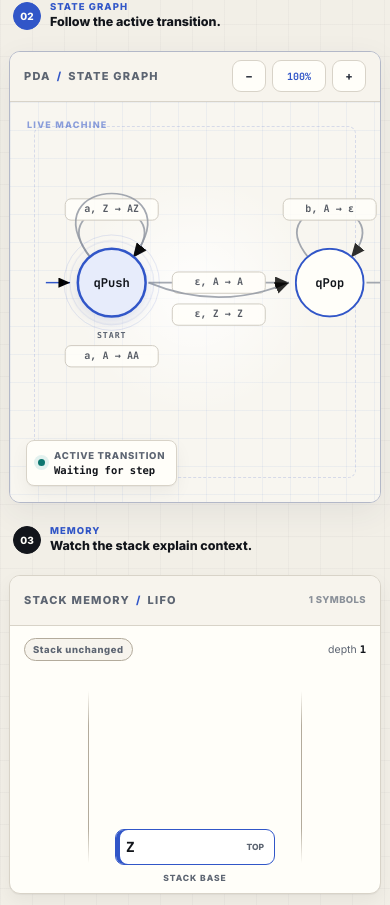
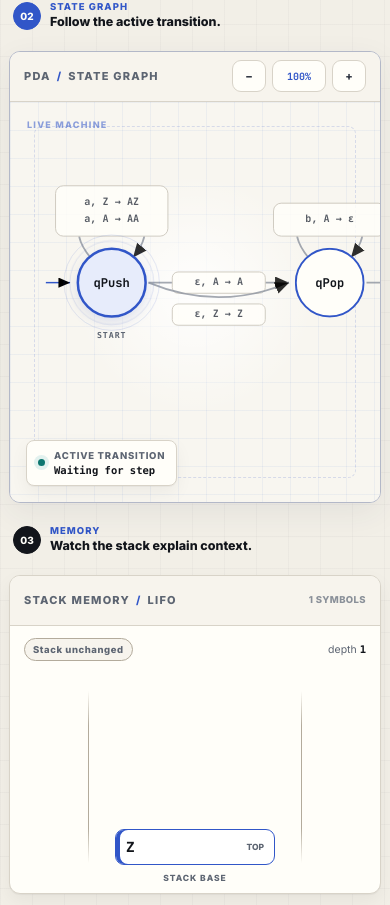
Before and after one commit to KuantumKnight/StackTrace, a React (Vite) app: page / in a window 390 px wide. Shown: the part 1800-2705 px from the top of the page. Built offline with nearby package versions, Linux system fonts and the light colour scheme.

Commit message:
fix(debug): bundle repeated self-loop transitions

```diff
--- a/src/components/MachineView.tsx
+++ b/src/components/MachineView.tsx
@@ -1,6 +1,6 @@
 import { useMemo, useState } from 'react'
-import type { PDA } from '../core/pda/types'
-import { layoutPDAEdges, transitionLabel } from './pdaEditorLayout'
+import type { PDA, PDATransition } from '../core/pda/types'
+import { edgeChipWidth, layoutPDAEdges, transitionLabel } from './pdaEditorLayout'
 
 interface MachineViewProps {
   machine: PDA
@@ -10,7 +10,27 @@ interface MachineViewProps {
 
 const WIDTH = 640
 const HEIGHT = 280
+const LOOP_ROWS_PER_COLUMN = 4
+const LOOP_LINE_HEIGHT = 18
+const LOOP_COLUMN_GAP = 10
+const LOOP_PADDING_X = 10
+const LOOP_PADDING_Y = 8
 const radarStyle = { transformBox: 'fill-box', transformOrigin: 'center' } as const
+
+function clamp(value: number, min: number, max: number) {
+  return Math.min(max, Math.max(min, value))
+}
+
+function groupSelfLoops(transitions: PDATransition[]) {
+  const groups = new Map<string, PDATransition[]>()
+  for (const transition of transitions) {
+    if (transition.from !== transition.to) continue
+    const group = groups.get(transition.from) ?? []
+    group.push(transition)
+    groups.set(transition.from, group)
+  }
+  return groups
+}
 
 export function MachineView({ machine, activeState, activeTransitionId }: MachineViewProps) {
   const [zoom, setZoom] = useState(1)
@@ -19,6 +39,52 @@ export function MachineView({ machine, activeState, activeTransitionId }: Machin
     [machine],
   )
   const activeTransition = machine.transitions.find((transition) => transition.id === activeTransitionId)
+
+  const renderModel = useMemo(() => {
+    const transitionById = new Map(machine.transitions.map((transition) => [transition.id, transition]))
+    const edgeByTransitionId = new Map(edges.map((edge) => [edge.transitionId, edge]))
+    const loopGroups = groupSelfLoops(machine.transitions)
+
+    const regularEdges = edges.flatMap((edge) => {
+      const transition = transitionById.get(edge.transitionId)
+      if (!transition || transition.from === transition.to) return []
+      return [{ edge, transition }]
+    })
+
+    const bundledLoops = Array.from(loopGroups.entries()).flatMap(([stateId, transitions]) => {
+      const state = machine.states.find((item) => item.id === stateId)
+      const representative = edgeByTransitionId.get(transitions[0]?.id ?? '')
+      if (!state || !representative || !transitions.length) return []
+
+      const columnCount = Math.max(1, Math.ceil(transitions.length / LOOP_ROWS_PER_COLUMN))
+      const rowCount = Math.ceil(transitions.length / columnCount)
+      const columns = Array.from({ length: columnCount }, (_, columnIndex) => {
+        const start = columnIndex * rowCount
+        const items = transitions.slice(start, start + rowCount)
+        const width = Math.max(...items.map((transition) => edgeChipWidth(transitionLabel(transition), WIDTH)))
+        return { items, width }
+      }).filter((column) => column.items.length)
+
+      const chipWidth = Math.min(
+        WIDTH - 20,
+        columns.reduce((sum, column) => sum + column.width, 0)
+          + Math.max(0, columns.length - 1) * LOOP_COLUMN_GAP
+          + LOOP_PADDING_X * 2,
+      )
+      const chipHeight = rowCount * LOOP_LINE_HEIGHT + LOOP_PADDING_Y * 2
+      const nodeClearance = 48
+      const chipX = clamp(state.x, 10 + chipWidth / 2, WIDTH - 10 - chipWidth / 2)
+      const chipY = clamp(
+        state.y - nodeClearance - chipHeight / 2,
+        10 + chipHeight / 2,
+        HEIGHT - 10 - chipHeight / 2,
+      )
+
+      return [{ stateId, state, transitions, representative, columns, chipWidth, chipHeight, chipX, chipY }]
+    })
+
+    return { regularEdges, bundledLoops }
+  }, [edges, machine])
 
   return (
     <section className="panel machine-panel">
@@ -45,9 +111,7 @@ export function MachineView({ machine, activeState, activeTransitionId }: Machin
           </defs>
 
           <g className="machine-scene" style={{ transform: `translate(${WIDTH / 2}px, ${HEIGHT / 2}px) scale(${zoom}) translate(${-WIDTH / 2}px, ${-HEIGHT / 2}px)` }}>
-            {edges.map((edge) => {
-              const transition = machine.transitions.find((item) => item.id === edge.transitionId)
-              if (!transition) return null
+            {renderModel.regularEdges.map(({ edge, transition }) => {
               const isActive = transition.id === activeTransitionId
               return (
                 <g className={`transition-group ${isActive ? 'active' : ''}`} key={transition.id}>
@@ -57,6 +121,52 @@ export function MachineView({ machine, activeState, activeTransitionId }: Machin
                   <g className="edge-label-chip" transform={`translate(${edge.x} ${edge.y})`}>
                     <rect x={-edge.width / 2} y="-11" width={edge.width} height="22" rx="6" />
                     <text textAnchor="middle" dominantBaseline="middle">{transitionLabel(transition)}</text>
+                  </g>
+                </g>
+              )
+            })}
+
+            {renderModel.bundledLoops.map((bundle) => {
+              const bundleActive = bundle.transitions.some((transition) => transition.id === activeTransitionId)
+              let columnX = -bundle.chipWidth / 2 + LOOP_PADDING_X
+              return (
+                <g
+                  className={`transition-group loop-bundle ${bundleActive ? 'active' : ''}`}
+                  key={`loop:${bundle.stateId}`}
+                  data-loop-count={bundle.transitions.length}
+                >
+                  <path className="edge-hit-area" d={bundle.representative.d} />
+                  <path className="edge" d={bundle.representative.d} markerEnd="url(#arrow)" />
+                  {bundleActive && <path className="edge-flow" d={bundle.representative.d} />}
+                  <g className="edge-label-chip loop-label-stack" transform={`translate(${bundle.chipX} ${bundle.chipY})`}>
+                    <rect
+                      x={-bundle.chipWidth / 2}
+                      y={-bundle.chipHeight / 2}
+                      width={bundle.chipWidth}
+                      height={bundle.chipHeight}
+                      rx="8"
+                    />
+                    {bundle.columns.map((column, columnIndex) => {
+                      const centerX = columnX + column.width / 2
+                      columnX += column.width + LOOP_COLUMN_GAP
+                      return column.items.map((transition, rowIndex) => {
+                        const active = transition.id === activeTransitionId
+                        const y = -bundle.chipHeight / 2 + LOOP_PADDING_Y + LOOP_LINE_HEIGHT / 2 + rowIndex * LOOP_LINE_HEIGHT
+                        return (
+                          <text
+                            key={transition.id}
+                            x={centerX}
+                            y={y}
+                            textAnchor="middle"
+                            dominantBaseline="middle"
+                            fontWeight={active ? 800 : 600}
+                            opacity={bundleActive && !active ? .58 : 1}
+                          >
+                            {transitionLabel(transition)}
+                          </text>
+                        )
+                      })
+                    })}
                   </g>
                 </g>
               )
```
